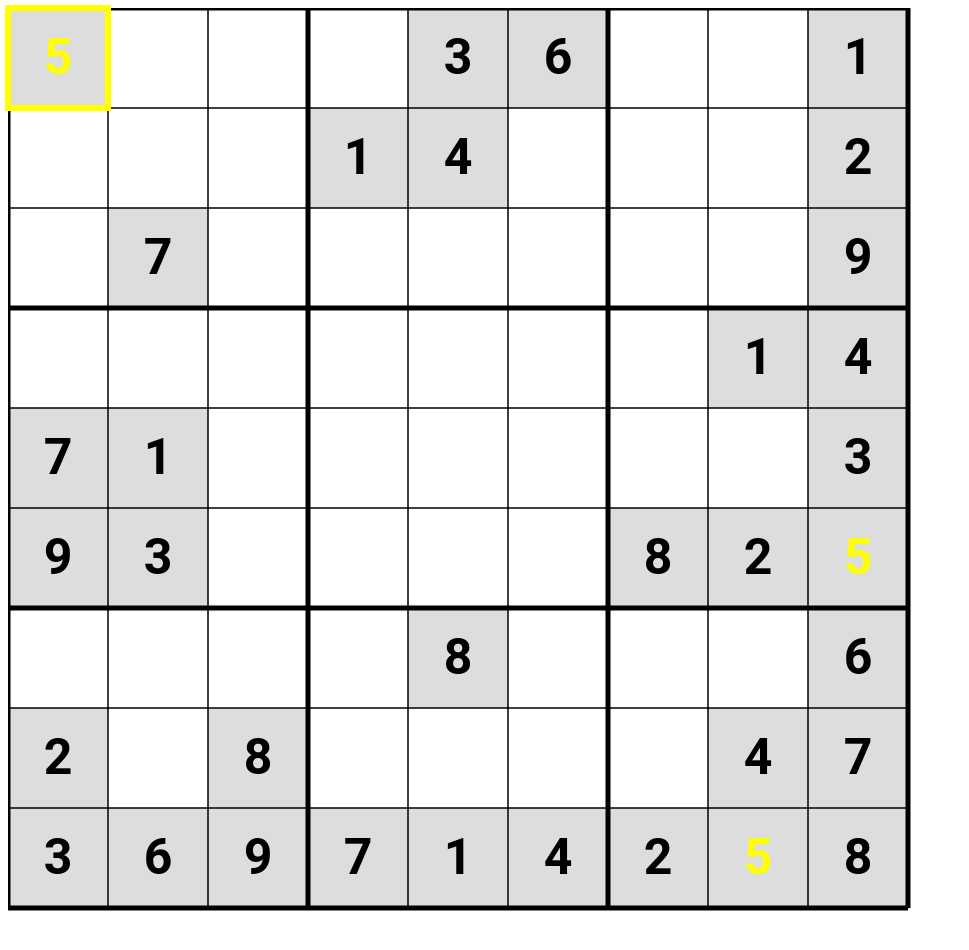
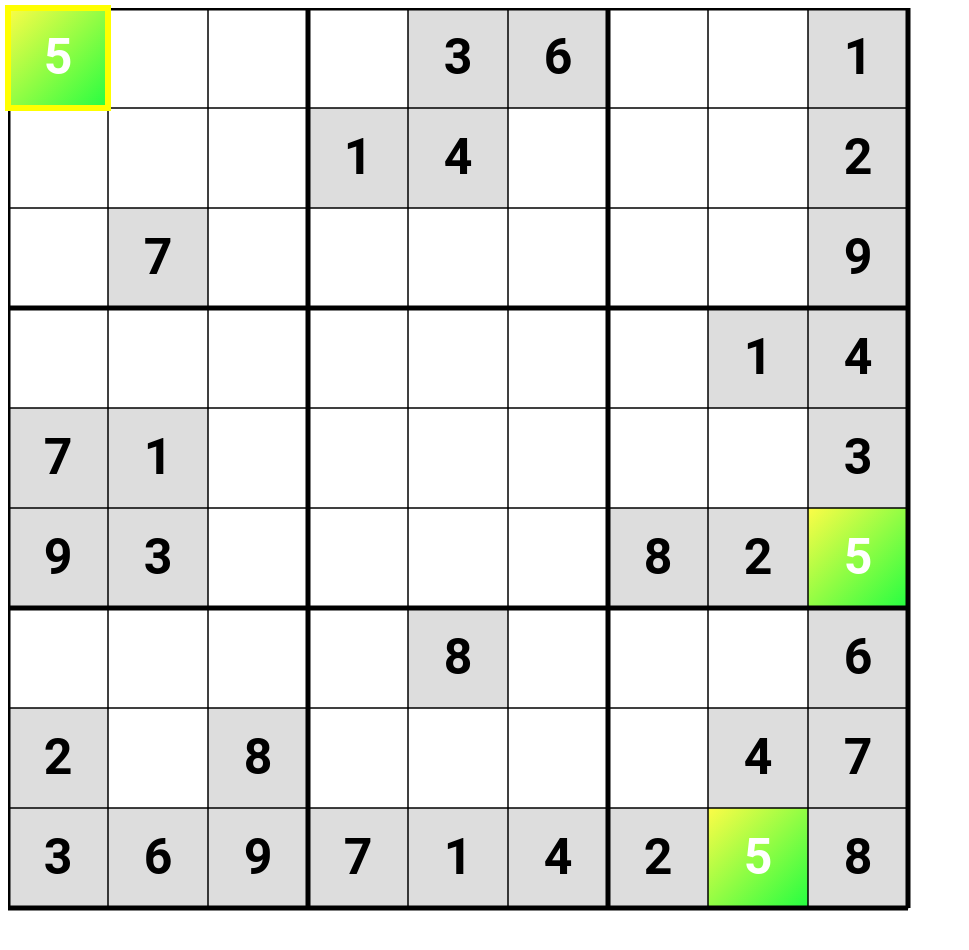
Before and after one commit to KingOfDog/Sudoku.js, a plain HTML site: page index.html in a window 1280 px wide. Shown: the whole page, without its empty margins (0-969 px from the left). Drawn offline with Linux system fonts and the light colour scheme.

Commit message:
Modified styling of numbers and their corresponding tiles to a more modern look including sweet gradients

```diff
--- a/style.css
+++ b/style.css
@@ -9,5 +9,5 @@
 .cursor {
     position: absolute;
     border: 6px solid yellow;
-    transition: margin .2s;
+    transition: margin .1s;
 }
--- a/sudoku.js
+++ b/sudoku.js
@@ -12,6 +12,45 @@ class Sudoku {
         this.colors = [
             "#ff0055", "#FF2A2B", "#ff5400", "#FFAA00", "#ffff00", "#80E600", "#00cc00", "#00E680", "#00ffff"
         ];
+
+        this.styles = {
+            1: {
+                colors: ["#f80759", "#bc4e9c"],
+                textColor: '#fff',
+            },
+            2: {
+                colors: ["#fe8c00", "#f83600"],
+                textColor: '#fff',
+            },
+            3: {
+                colors: ["#F4D03F", "#16A085"],
+                textColor: '#fff',
+            },
+            4: {
+                colors: ["#00C9FF", "#92FE9D"],
+                textColor: '#fff',
+            },
+            5: {
+                colors: ["#FDFC47", "#24FE41"],
+                textColor: '#fff',
+            },
+            6: {
+                colors: ["#00F260", "#0575E6"],
+                textColor: '#fff',
+            },
+            7: {
+                colors: ["#00d2ff", "#3a7bd5"],
+                textColor: '#fff',
+            },
+            8: {
+                colors: ["#FFAF7B", "#D76D77", "#3A1C71"],
+                textColor: '#fff',
+            },
+            9: {
+                colors: ["#3F5EFB", "#FC466B"],
+                textColor: '#fff',
+            },
+        }
     }
 
     init() {
@@ -83,9 +122,6 @@ class Sudoku {
     }
 
     drawActiveCell() {
-        // this.ctx.strokeStyle = 'yellow';
-        // this.ctx.lineWidth = 5;
-        // this.ctx.strokeRect(this.activeCell.x * this.cellSize, this.activeCell.y * this.cellSize, this.cellSize, this.cellSize);
         this.cursor.setPosition(this.activeCell.x, this.activeCell.y);
     }
 
@@ -103,23 +139,26 @@ class Sudoku {
     }
 
     drawNumbers() {
+        const activeCellNumber = this.board.getCellValue(this.activeCell);
+
         for(let x = 0; x < this.board.size; x++) {
             for(let y = 0; y < this.board.size; y++) {
                 let color = '#000';
+                this.ctx.fillStyle = '#fff';
 
-                if(!this.board.cells[x][y].isFixed) {
-                    color = '#00f';
-                } else {
+                if(this.board.cells[x][y].isFixed) {
                     this.ctx.fillStyle = '#ddd';
-                    this.ctx.fillRect(x * this.cellSize, y * this.cellSize, this.cellSize, this.cellSize);
                 }
 
                 const number = this.board.cells[x][y].number;
 
-                if(number === this.board.getCellValue(this.activeCell)) {
-                    color = this.colors[this.board.getCellValue(this.activeCell) - 1];
+                if(activeCellNumber !== null && number === activeCellNumber) {
+                    color = this.styles[activeCellNumber].textColor;
+
+                    this.ctx.fillStyle = this.getStyle(x, y);
                 }
 
+                this.ctx.fillRect(x * this.cellSize, y * this.cellSize, this.cellSize, this.cellSize);
                 if(number !== null) {
                     this.drawNumber(x, y, number, color);
                 }
@@ -159,6 +198,21 @@ class Sudoku {
         }
     }
 
+    getStyle(x, y) {
+        const activeCellNumber = this.board.getCellValue(this.activeCell);
+        const colors = this.styles[activeCellNumber].colors;
+        const gradient = this.ctx.createLinearGradient(x * this.cellSize, y * this.cellSize, (x + 1) * this.cellSize, (y + 1) * this.cellSize);
+        for (let i in colors) {
+            if(colors.hasOwnProperty(i)) {
+                const color = colors[i];
+                console.log(i, color);
+                gradient.addColorStop(i / (colors.length - 1), color);
+            }
+        }
+
+        return gradient;
+    }
+
     getPosition(mouseX, mouseY) {
         const x = Math.floor(mouseX / this.cellSize);
         const y = Math.floor(mouseY / this.cellSize);
```
